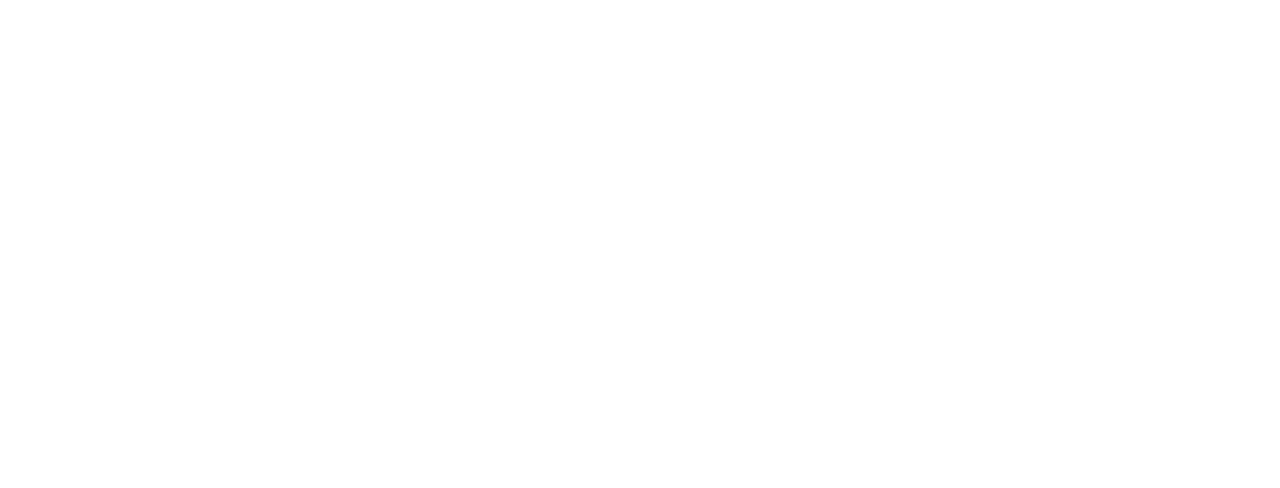
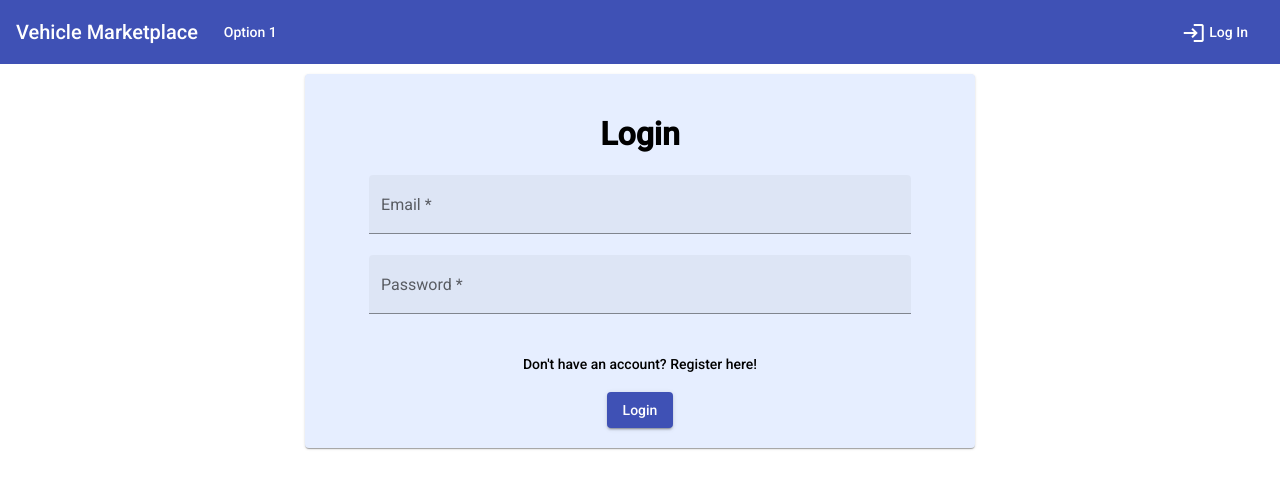
Before and after one commit to Veljkic98/Vehicle-Marketplace, an Angular app in the folder frontend/: page /login in a window 1280 px wide. Before the commit this address led to /. Shown: the top 488 px of the page. Built offline with nearby package versions, Linux system fonts and the light colour scheme.

Commit message:
login done

```diff
--- a/frontend/src/app/app.module.ts
+++ b/frontend/src/app/app.module.ts
@@ -4,6 +4,8 @@
 import { AppRoutingModule } from './app-routing.module';
 import { AppComponent } from './app.component';
 import { MaterialModule } from './components/material.module';
+import { BrowserAnimationsModule } from '@angular/platform-browser/animations';
+import { HttpClientModule } from '@angular/common/http';
 
 @NgModule({
   declarations: [
@@ -13,6 +15,9 @@
     BrowserModule,
     AppRoutingModule,
     MaterialModule,
+    HttpClientModule,
+    BrowserAnimationsModule,
+
   ],
   providers: [],
   bootstrap: [AppComponent]
--- /dev/null
+++ b/frontend/src/app/components/features/login/login.component.css
@@ -0,0 +1,55 @@
+.root-card {
+    width: 50%;
+    margin: 0 auto;
+    background: #e6eeff;
+    padding: 20px;
+    color: black;
+}
+
+.root {
+    margin: 10px;
+}
+
+.input-field {
+    margin: 3%;
+    width: 40%
+}
+
+.input-field-full {
+    width: 86%
+}
+
+.spinner {
+    margin: 0 auto;
+    width: 20%
+}
+
+.success {
+    background-color: #87ff93;
+    color: white;
+    height: 30px;
+    text-align: center;
+}
+
+.error {
+    background-color: #ff5e5e;
+    color: white;
+    height: 30px;
+    text-align: center;
+}
+
+a {
+    margin: 10px;
+}
+
+label {
+    text-align: justify;
+}
+
+h1 {
+    text-align: center;
+}
+
+.form-group {
+    text-align: center;
+}
--- /dev/null
+++ b/frontend/src/app/components/features/login/login.component.html
@@ -0,0 +1,43 @@
+<div class="root">
+    <mat-card class="root-card">
+        <form [formGroup]="loginForm" (ngSubmit)="onSubmit()">
+            <h1>Login</h1>
+
+            <div class="form-group">
+                <mat-form-field class="input-field-full" appearance="fill">
+                    <mat-label>Email</mat-label>
+                    <input id="email" matInput #input placeholder="Email address" type="text" formControlName="email"
+                        [ngClass]="{ 'is-invalid': submitted && f.email.errors }" />
+                    <div *ngIf="submitted && f.email.errors">
+                        <mat-error *ngIf="submitted && f.email.errors.required">Email address is required</mat-error>
+                        <mat-error *ngIf="submitted && f.email.errors.email">Email address must be valie email
+                        </mat-error>
+                    </div>
+                </mat-form-field>
+            </div>
+            <div class="form-group">
+                <mat-form-field class="input-field-full" appearance="fill">
+                    <mat-label>Password</mat-label>
+                    <input id="password" matInput #input placeholder="Password" type="password"
+                        formControlName="password" [ngClass]="{ 'is-invalid': submitted && f.password.errors }" />
+                    <div *ngIf="submitted && f.password.errors">
+                        <mat-error *ngIf="submitted && f.password.errors.required">Password is required</mat-error>
+                        <mat-error *ngIf="submitted && f.password.errors.minlength">Password must be at least 3
+                            characters</mat-error>
+                    </div>
+                </mat-form-field>
+            </div>
+            <div class="form-group">
+                <div *ngIf="error" class="error">{{error}}</div>
+                <div class="spinner">
+                    <mat-spinner *ngIf="loading" mode="indeterminate"></mat-spinner>
+                </div>
+                <div class="success" *ngIf="success">
+                    You have successfully logged in!
+                </div>
+                <div><a mat-button routerLink="/register">Don't have an account? Register here!</a></div>
+                <button id="loginBtn" [disabled]="loading" mat-raised-button color="primary">Login</button>
+            </div>
+        </form>
+    </mat-card>
+</div>
--- /dev/null
+++ b/frontend/src/app/components/features/login/login.component.ts
@@ -0,0 +1,72 @@
+import { Component, OnInit } from '@angular/core';
+import { FormBuilder, FormGroup, Validators } from '@angular/forms';
+import { Router } from '@angular/router';
+import { AuthService } from 'src/app/services/auth.service';
+
+@Component({
+  selector: 'app-login',
+  templateUrl: './login.component.html',
+  styleUrls: ['./login.component.css']
+})
+export class LoginComponent implements OnInit {
+
+  loginForm: FormGroup;
+  loading = false;
+  submitted = false;
+  error: string;
+  success = false;
+
+  constructor(
+    private formBuilder: FormBuilder,
+    private router: Router,
+    private authService: AuthService
+  ) { }
+
+  ngOnInit(): void {
+    this.loginForm = this.formBuilder.group({
+      email: ['', [Validators.email, Validators.required]],
+      password: ['', [Validators.required, Validators.minLength(3)]],
+    });
+  }
+
+  get f(): any { return this.loginForm.controls; }
+
+  onSubmit(): void {
+    this.submitted = true;
+
+    if (this.loginForm.invalid) {
+      return;
+    }
+
+    this.loading = true;
+    this.success = false;
+    this.error = '';
+
+    this.authService.login(this.loginForm.value.email, this.loginForm.value.password)
+      .subscribe(
+        data => {
+          const payload = JSON.parse(window.atob(data.accessToken.split('.')[1]));
+
+          this.loading = false;
+          this.success = true;
+
+          localStorage.setItem('user-admin', JSON.stringify({
+            username: this.loginForm.value.email,
+            token: data.accessToken,
+            refreshToken: data.accessTokenRefresh,
+            id: payload.id,
+            role: payload.role
+          }));
+
+          console.log("Printamo sta smo sacuvali.")
+          console.log(localStorage.getItem('user-admin'))
+
+          this.router.navigate(['']);
+        },
+        error => {
+          this.error = error.error ? error.error.message : 'Your account is not verified';
+          this.loading = false;
+        });
+  }
+
+}
--- a/frontend/src/app/components/toolbar/toolbar.component.html
+++ b/frontend/src/app/components/toolbar/toolbar.component.html
@@ -6,11 +6,11 @@
         <span class="menu-spacer"></span>
 
         <div>
-            <button mat-button routerLink="/login">
+            <button mat-button *ngIf="!authService.isLoggedIn()" routerLink="/login">
                 <mat-icon>login</mat-icon>
                 Log In
             </button>
-            <!-- <button mat-button (click)="logout()" *ngIf="authService.isLoggedIn()" id='signOutButton'>Sign out</button> -->
+            <button mat-button (click)="logout()" *ngIf="authService.isLoggedIn()" id='signOutButton'>Sign out</button>
         </div>
     </mat-toolbar-row>
 </mat-toolbar>
--- a/frontend/src/app/components/toolbar/toolbar.component.ts
+++ b/frontend/src/app/components/toolbar/toolbar.component.ts
@@ -1,4 +1,6 @@
 import { Component, OnInit } from '@angular/core';
+import { Router } from '@angular/router';
+import { AuthService } from 'src/app/services/auth.service';
 
 @Component({
   selector: 'app-toolbar',
@@ -9,9 +11,17 @@
 
   title = 'Vehicle Marketplace';
 
-  constructor() { }
+  constructor(
+    public authService: AuthService,
+    public router: Router
+  ) { }
 
   ngOnInit(): void {
   }
 
+  logout(): void {
+    this.authService.logOut();
+    this.router.navigate(['/login']);
+  }
+
 }
--- /dev/null
+++ b/frontend/src/app/model/jwt.model.ts
@@ -0,0 +1,5 @@
+export class JWT {
+    accessToken: string;
+    accessTokenRefresh: string;
+    expiresIn: number;
+}
--- /dev/null
+++ b/frontend/src/app/services/auth.service.ts
@@ -0,0 +1,75 @@
+import { HttpClient, HttpHeaders } from '@angular/common/http';
+import { Injectable } from '@angular/core';
+import { Router } from '@angular/router';
+import { Observable } from 'rxjs';
+import { JWT } from '../model/jwt.model';
+
+@Injectable({
+  providedIn: 'root'
+})
+export class AuthService {
+
+  constructor(
+    private http: HttpClient,
+    public router: Router,
+  ) { }
+
+  login(email: string, password: string): Observable<JWT> {
+    return this.http.post<JWT>("http://localhost:8080/api/auth/login", { username: email, password: password });
+  }
+
+  refreshToken(): Observable<JWT> {
+    const token = JSON.parse(localStorage.getItem('user-admin')).refreshToken
+    const header = new HttpHeaders({ 'Content-Type': 'application/json', 'Authorization': "Bearer " + token });
+
+    return this.http.post<JWT>("http://localhost:8080/api/auth/refresh", token, { headers: header });
+  }
+
+  refreshTokenService() {
+    this.refreshToken()
+      .subscribe(
+        data => {
+          this.saveToken(data["accessToken"], data["accessTokenRefresh"]);
+          window.location.reload();
+        }, error => {
+          localStorage.removeItem('user-admin');
+          this.router.navigate(['/login']);
+        }
+      )
+  }
+
+  saveToken(token: String, refreshToken: string) {
+    var localobj = JSON.parse(localStorage.getItem('user-admin'));
+
+    localStorage.removeItem('user-admin');
+
+    localStorage.setItem('user-admin', JSON.stringify({
+      username: localobj.username,
+      token: token,
+      refreshToken: refreshToken,
+      id: localobj.id,
+      role: localobj.role
+    }));
+  }
+
+  logOut(): void {
+    localStorage.removeItem('user-admin');
+    localStorage.removeItem('user-admin-hospital');
+  }
+
+  getId(): number {
+    return localStorage.getItem('user-admin') ? JSON.parse(localStorage.getItem('user-admin')).id : 'INVALID';
+  }
+
+  getRole(): string {
+    return localStorage.getItem('user-admin') ? JSON.parse(localStorage.getItem('user-admin')).role : 'INVALID';
+  }
+
+  getRefreshToken(): string {
+    return localStorage.getItem('user-admin') ? JSON.parse(localStorage.getItem('user-admin')).refreshToken : 'INVALID';
+  }
+
+  isLoggedIn(): boolean {
+    return localStorage.getItem('user-admin') !== null;
+  }
+}
```
Also changed, not shown: frontend/src/app/app-routing.module.ts (+6 -5 lines), frontend/src/app/components/material.module.ts (+13 -1 lines), frontend/src/app/guards/login.guard.ts (added, +25 -0 lines), frontend/src/app/guards/role.guard.ts (added, +36 -0 lines).
